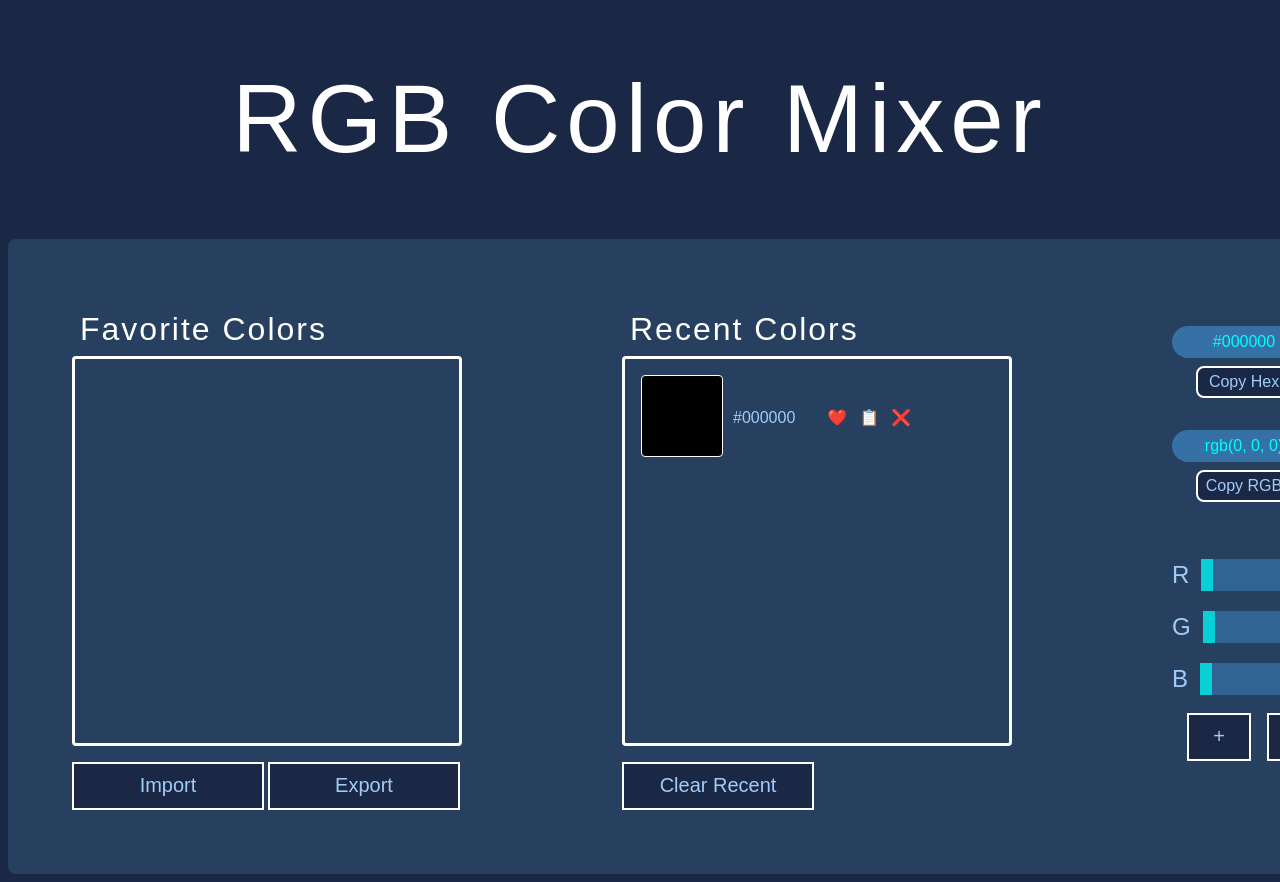
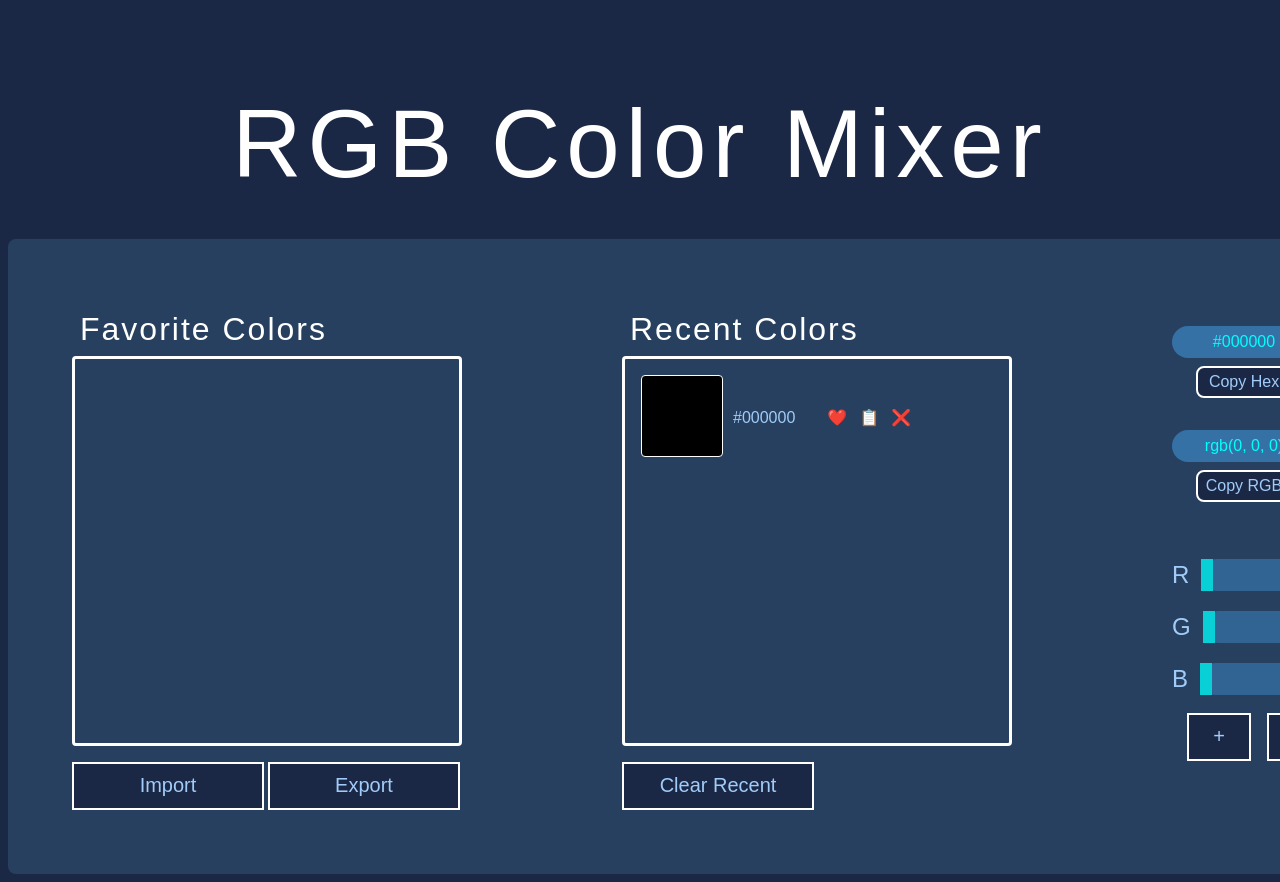
Before and after one commit to Se9z11/frontend-grind-2025, a plain HTML site: page RGB_Color_Mixer/index.html in a window 1280 px wide. Shown: the top 882 px of the page. Drawn offline with nearby package versions, Linux system fonts and the light colour scheme.

Commit message:
Added GSAP animations
-added intro animation for header
-added animation for favorite color items (fade-in + scale bounce)

```diff
--- a/RGB_Color_Mixer/index.html
+++ b/RGB_Color_Mixer/index.html
@@ -378,12 +378,19 @@
 
     </div>
 
+    <script src="https://cdnjs.cloudflare.com/ajax/libs/gsap/3.12.5/gsap.min.js"></script>
+    <script src="app.js"></script>
     <script>
         // Waits for the page to fully load before rendering lists
         document.addEventListener("DOMContentLoaded", () => {
             renderLists();
             recentColorfunc();
         });
+
+
+         //----Animations----
+        gsap.from("h1",{y:-10, duration: 1, ease:"power2.out"})
+        gsap.to("h1",{y:25, duration: 1, ease:"power2.out"});
 
         // --- ELEMENT SELECTION ---
         const box = document.getElementById("box");
@@ -590,6 +597,16 @@
                 favList.appendChild(colorItem);
             });
 
+            const items = gsap.utils.toArray(".colorItem");
+            gsap.from(items, {
+            opacity: 0,
+            scale: 0.5,
+            y: -20,
+            duration: 0.5,
+            stagger: 0.1,
+            ease: "back.out(1.7)"
+            });
+
             attachButtonListeners();
 }
 
```
Also changed, not shown: 1 other file.
